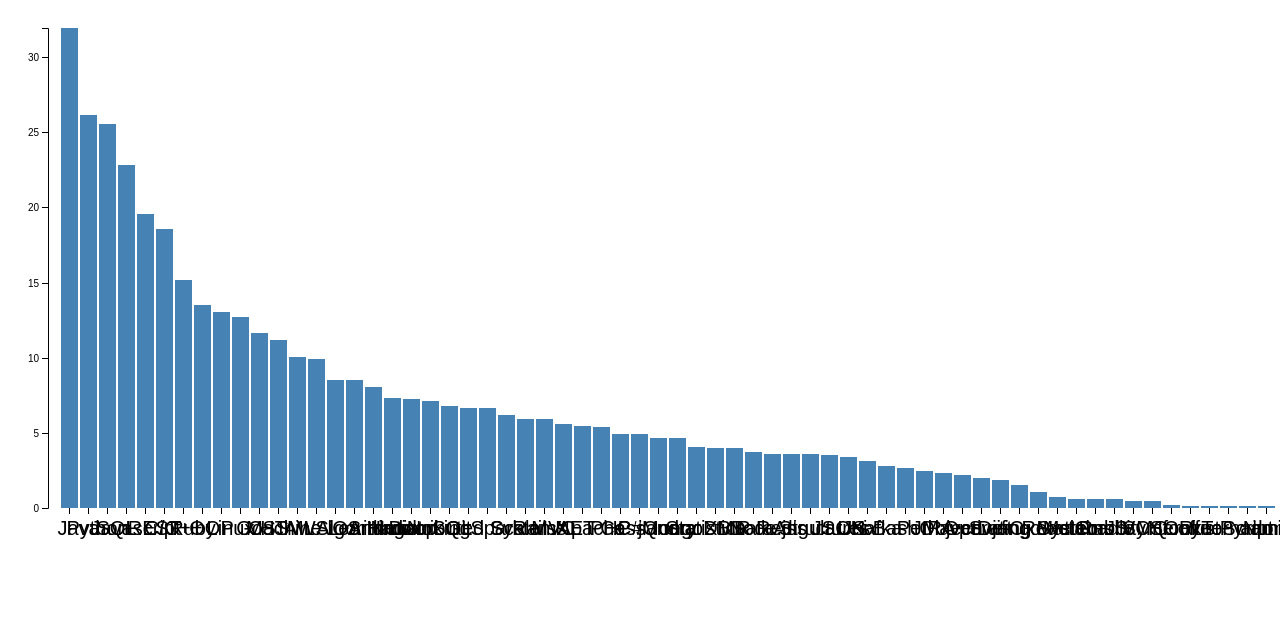
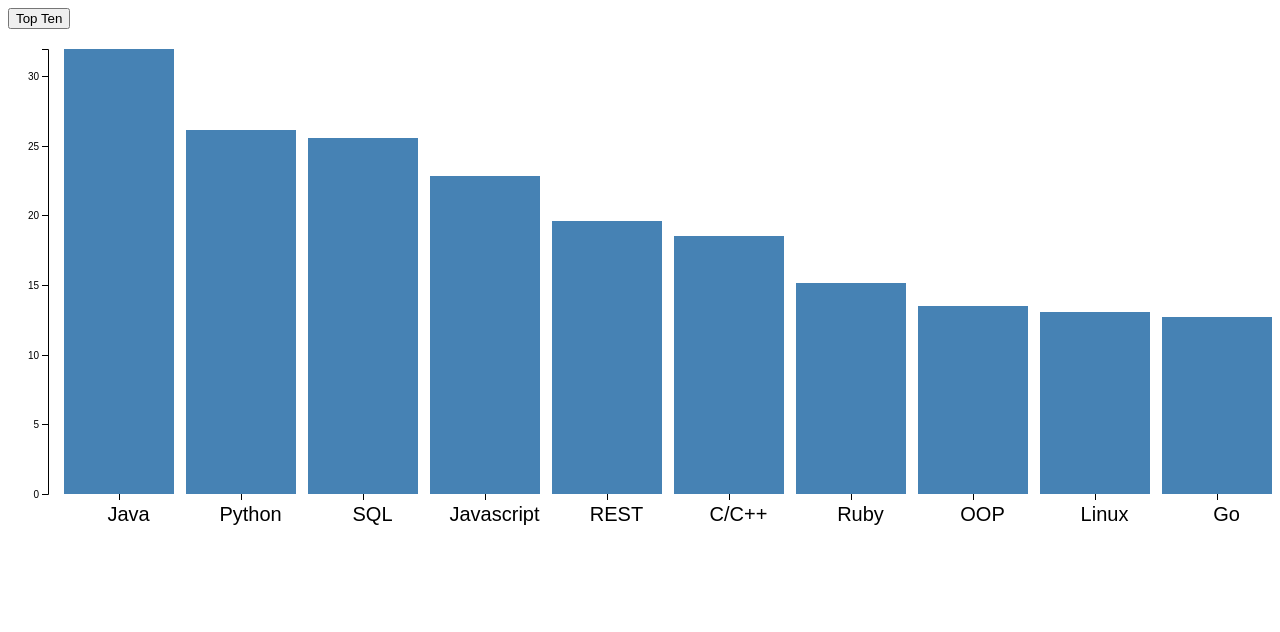
Before and after one commit to IvanKelber/SkillAggregator, a website: page static/html/index.html in a window 1280 px wide. Shown: the top 632 px of the page. Drawn offline with nearby package versions, Linux system fonts and the light colour scheme.

Commit message:
toggle chart

```diff
--- a/static/html/index.html
+++ b/static/html/index.html
@@ -18,7 +18,8 @@
     <script src="../js/chart.js"></script>
   </head>
   <body>
-    <svg width="1300" height="600"></svg>
+    <button id="toggle" onclick="toggleChart()">Top Ten</button>
+    <svg width="1300" height="600" onclick="toggleChart()"></svg>
   </body>
   <script>
     init();
--- a/static/js/chart.js
+++ b/static/js/chart.js
@@ -1,14 +1,50 @@
 var requi
 function init() {
   console.log("Initialized")
-  makeChart();
+  makeChart("../data/topten.csv");
 }
 
-function makeChart() {
+
+function clear() {
+  d3.selectAll("svg > *").remove();
+}
+
+function toggleChart() {
+  button = $('#toggle');
+  text = button.text();
+  clear();
+  if(text === "Top Ten") {
+    button.text('All Counts')
+    makeChart("../data/counts.csv")
+
+  } else {
+    button.text('Top Ten')
+    makeChart("../data/topten.csv");
+
+  }
+}
 
 
+function makeChart(csv_path) {
+
+    var constants = {};
+    switch (csv_path) {
+      case "../data/topten.csv":
+        constants.rotate = 0;
+        constants.anchor = "center";
+        constants.font_size = "20px"
+        constants.y_shift = 20;
+        break;
+      case "../data/counts.csv":
+        constants.rotate = 90;
+        constants.anchor = "start"
+        constants.font_size = "14px"
+        constants.y_shift = 0;
+        break;
+    }
+
     var svg = d3.select("svg"),
-        margin = {top: 20, right: 20, bottom: 100, left: 40},
+        margin = {top: 20, right: 20, bottom: 135, left: 40},
         width = +svg.attr("width") - margin.left - margin.right,
         height = +svg.attr("height") - margin.top - margin.bottom;
 
@@ -18,7 +54,7 @@
     var g = svg.append("g")
         .attr("transform", "translate(" + margin.left + "," + margin.top + ")");
 
-    d3.csv("../data/counts.csv", function(d) {
+    d3.csv(csv_path, function(d) {
       d.Percentage = +d.Percentage;
       return d;
     }, function(error, data) {
@@ -32,12 +68,12 @@
           .attr("transform", "translate(0," + height + ")")
           .call(d3.axisBottom(x))
           .selectAll("text")
-          .attr("y", 20)
+          .attr("y", constants.y_shift)
           .attr("x", 9)
           .attr("dy", ".35em")
-          .attr("transform","rotate(0)")
-          .style("text-anchor","center")
-          .style("font-size","20px");
+          .attr("transform","rotate("+constants.rotate+")")
+          .style("text-anchor",constants.anchor)
+          .style("font-size",constants.font_size);
 
       g.append("g")
           .attr("class", "axis axis--y")
```
